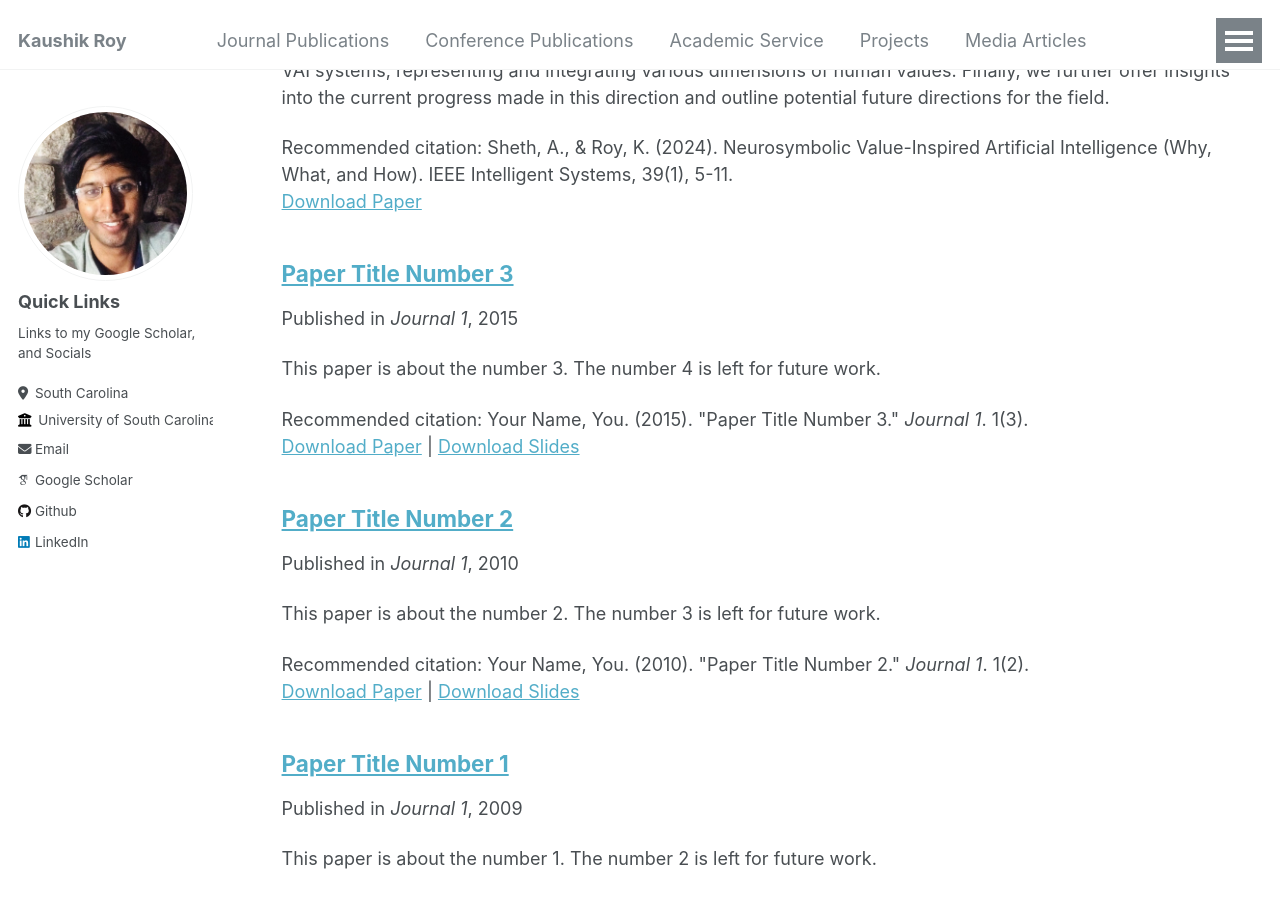
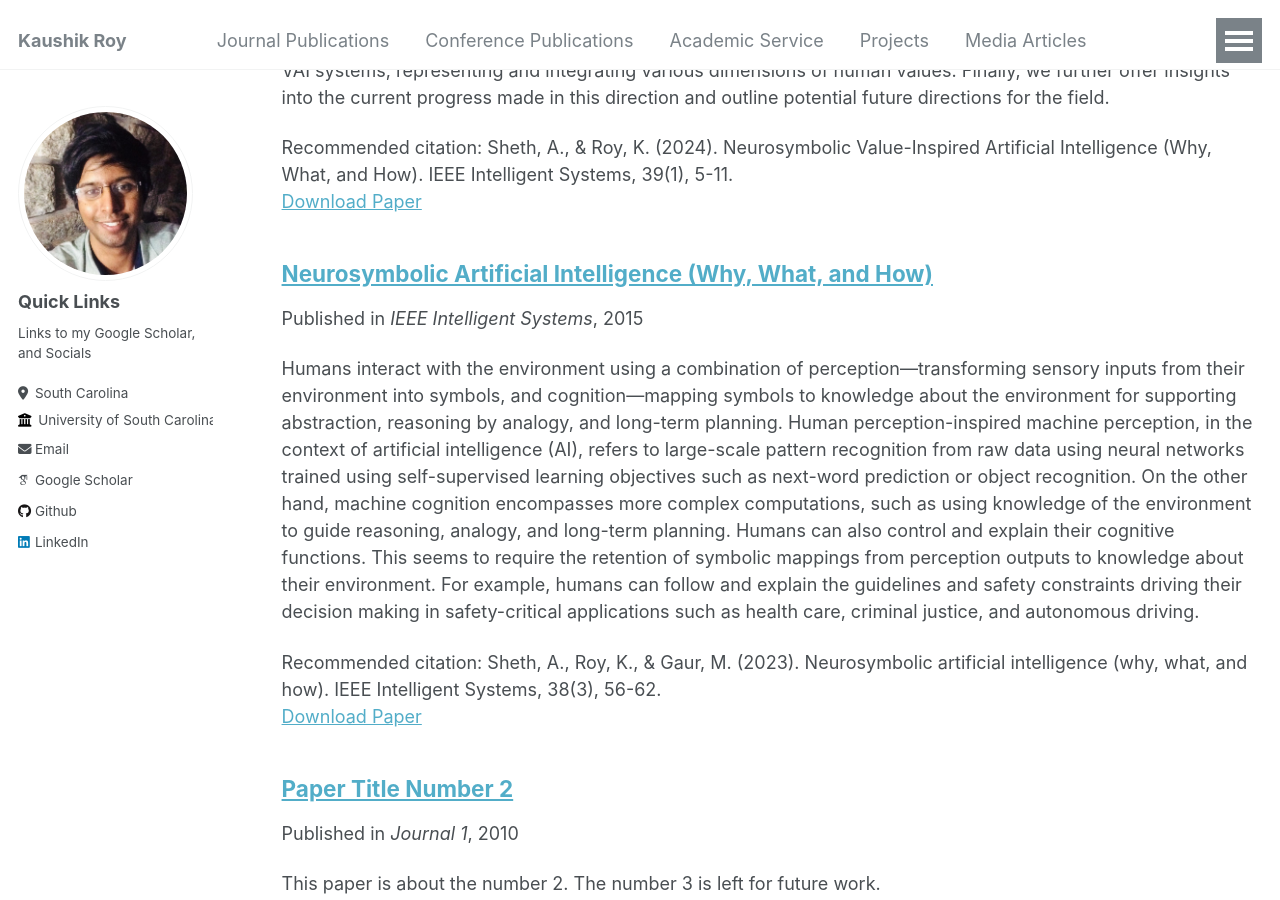
Before and after one commit to kauroy1994/home, a Jekyll site: the page built from _pages/publications.md, in a window 1280 px wide and 900 px high, scrolled down 475 px. Built offline with Jekyll 4.4.1, drawn with Linux system fonts in a browser that asks for light colours; some web fonts are replaced.

Commit message:
Update 2015-10-01-paper-title-number-3.md

```diff
--- a/_publications/2015-10-01-paper-title-number-3.md
+++ b/_publications/2015-10-01-paper-title-number-3.md
@@ -1,13 +1,11 @@
 ---
-title: "Paper Title Number 3"
+title: "Neurosymbolic Artificial Intelligence (Why, What, and How)"
 collection: publications
 permalink: /publication/2015-10-01-paper-title-number-3
-excerpt: 'This paper is about the number 3. The number 4 is left for future work.'
-date: 2015-10-01
-venue: 'Journal 1'
-slidesurl: 'http://academicpages.github.io/files/slides3.pdf'
-paperurl: 'http://academicpages.github.io/files/paper3.pdf'
-citation: 'Your Name, You. (2015). &quot;Paper Title Number 3.&quot; <i>Journal 1</i>. 1(3).'
+excerpt: 'Humans interact with the environment using a combination of perception—transforming sensory inputs from their environment into symbols, and cognition—mapping symbols to knowledge about the environment for supporting abstraction, reasoning by analogy, and long-term planning. Human perception-inspired machine perception, in the context of artificial intelligence (AI), refers to large-scale pattern recognition from raw data using neural networks trained using self-supervised learning objectives such as next-word prediction or object recognition. On the other hand, machine cognition encompasses more complex computations, such as using knowledge of the environment to guide reasoning, analogy, and long-term planning. Humans can also control and explain their cognitive functions. This seems to require the retention of symbolic mappings from perception outputs to knowledge about their environment. For example, humans can follow and explain the guidelines and safety constraints driving their decision making in safety-critical applications such as health care, criminal justice, and autonomous driving.'
+venue: 'IEEE Intelligent Systems'
+paperurl: 'https://ieeexplore.ieee.org/abstract/document/10148662'
+citation: 'Sheth, A., Roy, K., & Gaur, M. (2023). Neurosymbolic artificial intelligence (why, what, and how). IEEE Intelligent Systems, 38(3), 56-62.'
 ---
 
 The contents above will be part of a list of publications, if the user clicks the link for the publication than the contents of section will be rendered as a full page, allowing you to provide more information about the paper for the reader. When publications are displayed as a single page, the contents of the above "citation" field will automatically be included below this section in a smaller font.
```
